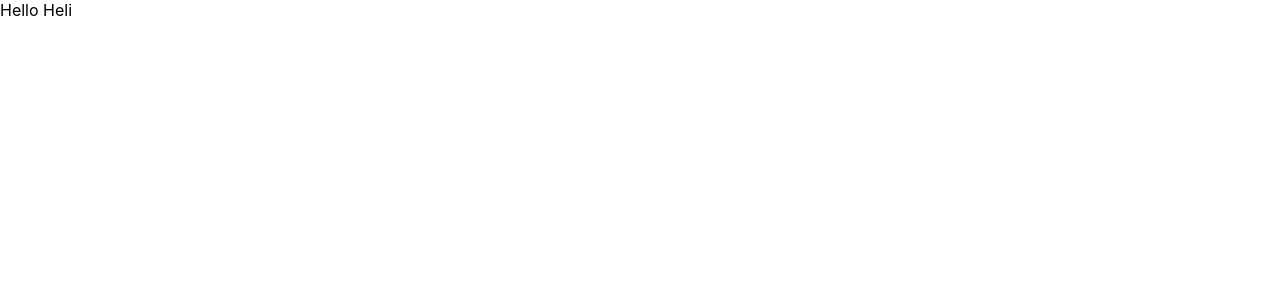
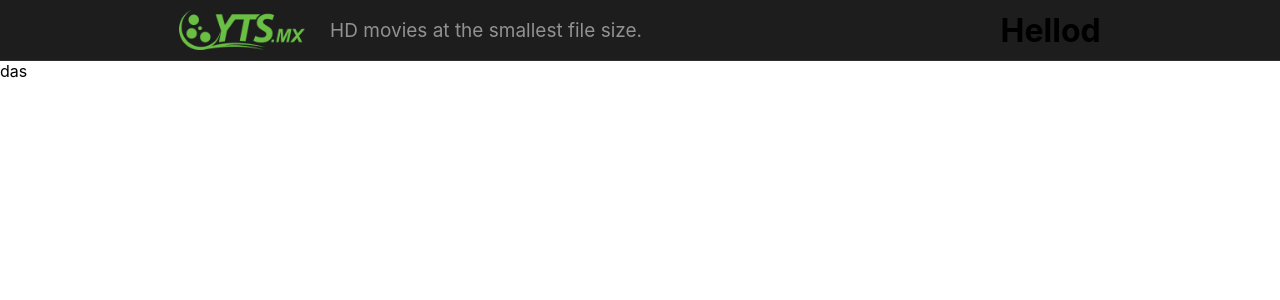
Before and after one commit to HelithaSri/yts-clone-with-reactjs, a React (Create React App) app: page / in a window 1280 px wide. Shown: the top 300 px of the page. Built offline with nearby package versions, Linux system fonts and the light colour scheme.

Commit message:
use navbar

```diff
--- a/src/app/App.js
+++ b/src/app/App.js
@@ -1,6 +1,13 @@
+import NavBar from './../components/common/navbar/NavBar';
+
 function App() {
   return (
-    <div>Hello Heli</div>
+    <>
+        <NavBar/>
+        <main>
+          das
+        </main>
+    </>
   );
 }
 
```
